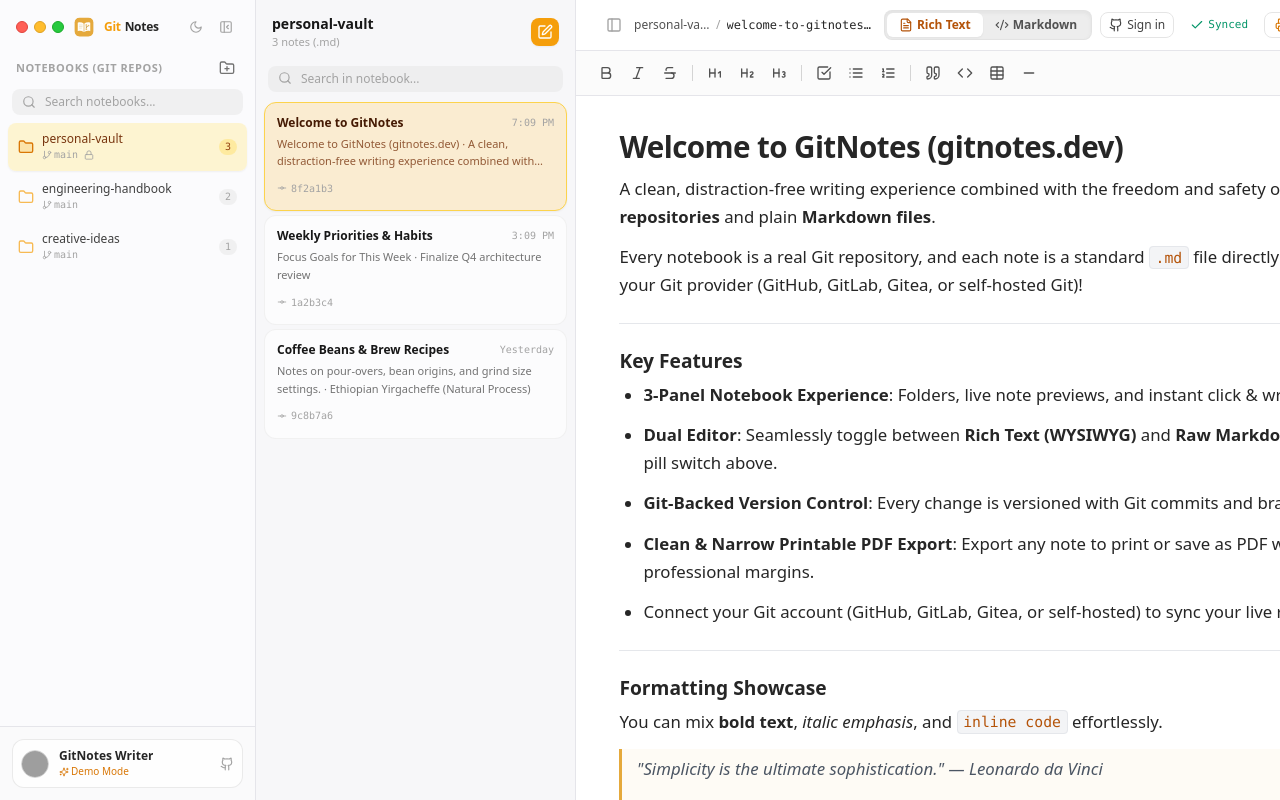
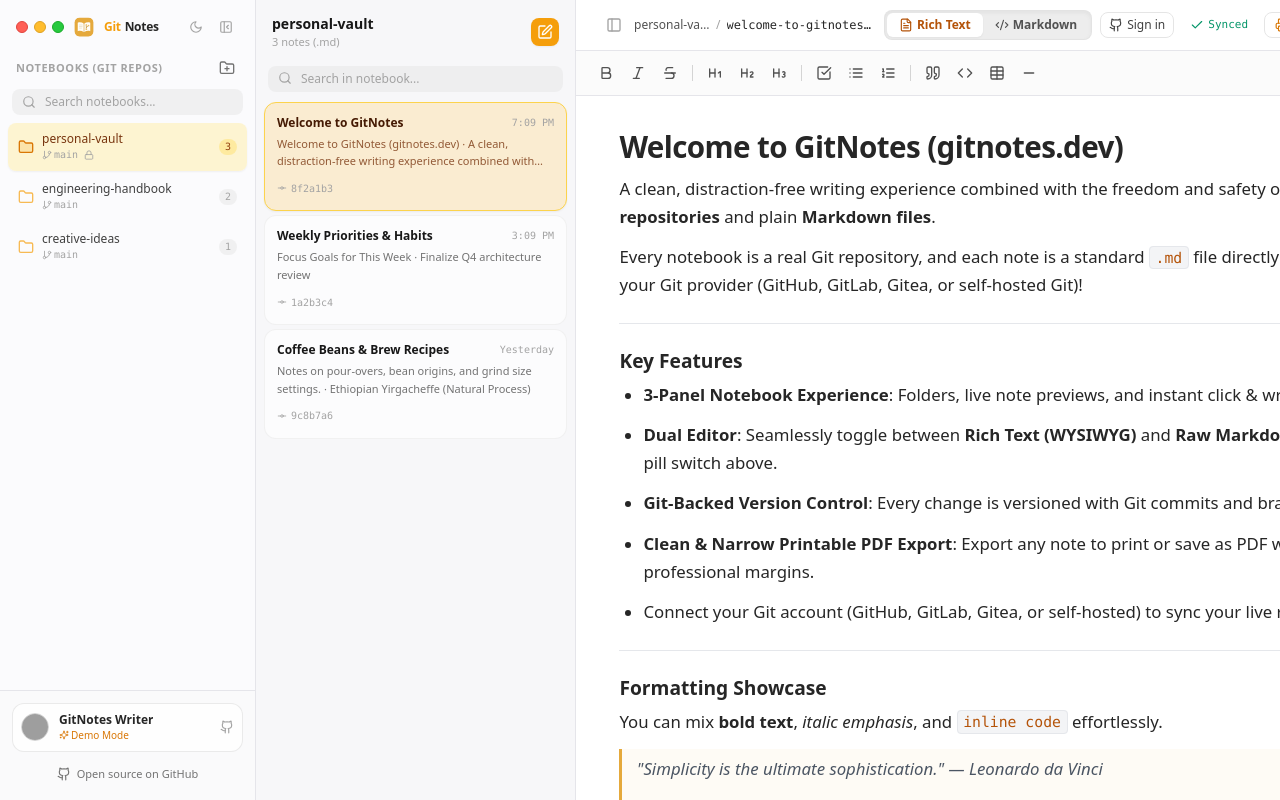
Before and after one commit to vkmbulusu/gitnotes, a React (Vite) app: page / in a window 1280 px wide. Built offline with nearby package versions, Linux system fonts and the light colour scheme; grey boxes are pictures that could not be loaded.

Commit message:
feat: link to the open source repository

```diff
--- a/src/components/Sidebar.tsx
+++ b/src/components/Sidebar.tsx
@@ -215,6 +215,15 @@ export const Sidebar: React.FC<SidebarProps> = ({
 
           <Github className="w-3.5 h-3.5 text-neutral-400 group-hover:text-neutral-800 dark:group-hover:text-white transition flex-none" />
         </button>
+        <a
+          href="https://github.com/vkmbulusu/gitnotes"
+          target="_blank"
+          rel="noreferrer"
+          className="mt-2 flex items-center justify-center gap-1.5 py-1.5 text-[11px] text-neutral-500 hover:text-amber-600 dark:text-neutral-400 dark:hover:text-amber-400 transition"
+        >
+          <Github className="w-3.5 h-3.5" />
+          Open source on GitHub
+        </a>
       </div>
     </aside>
   );
```
